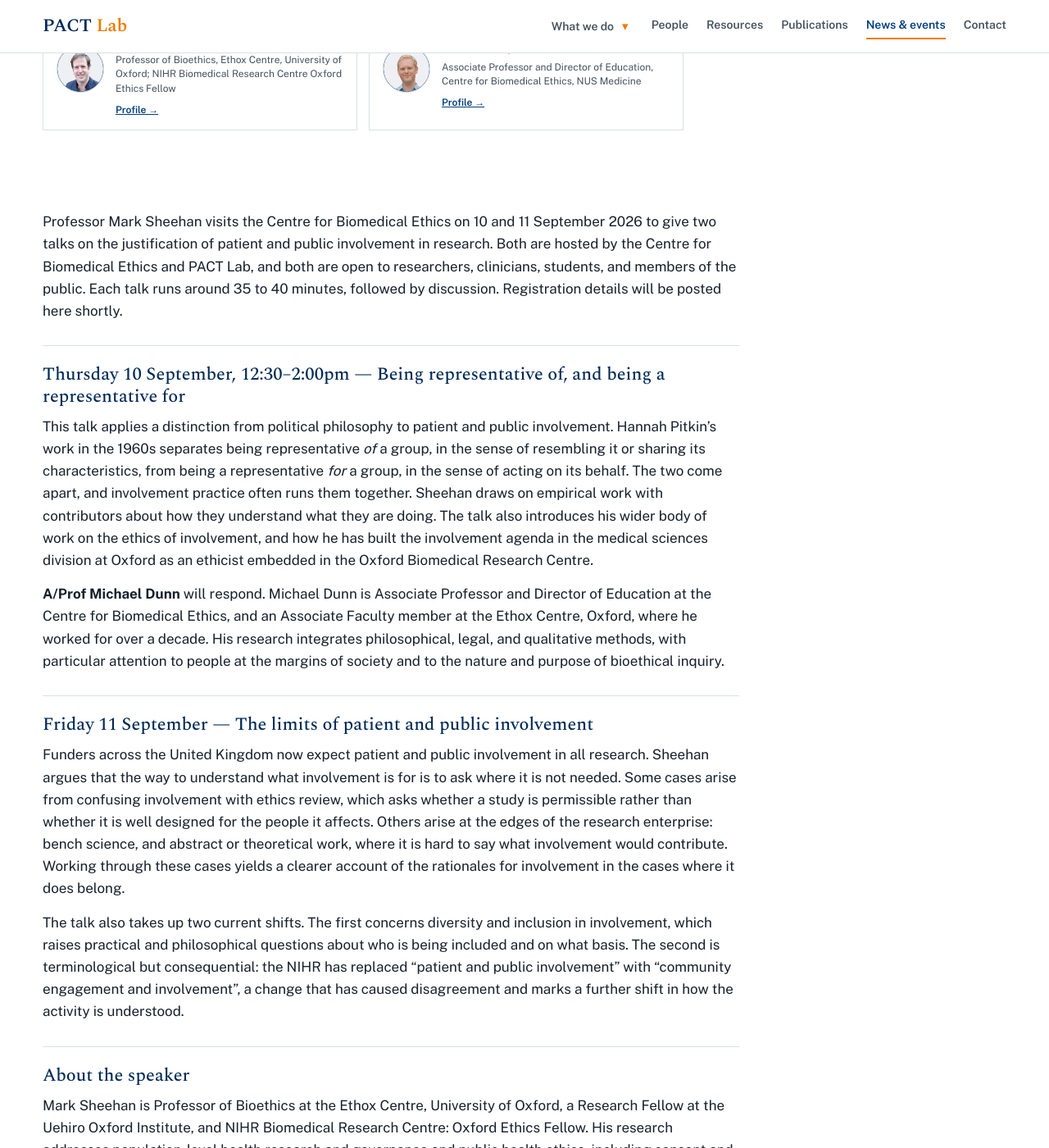
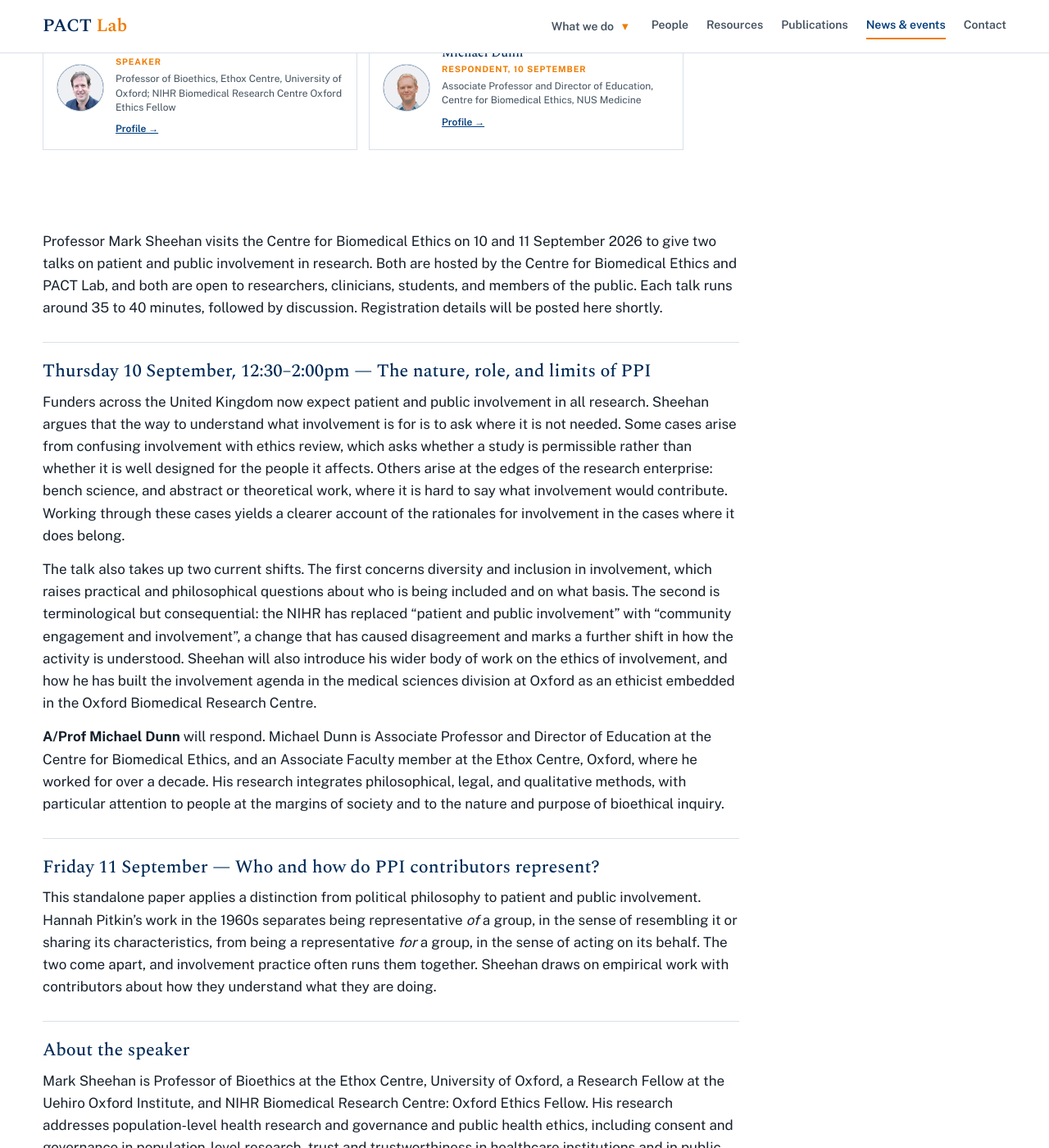
Before and after one commit to earp-lab/pact-lab, a Jekyll site: the page built from _events/mark-sheehan-visit.md, in a window 1280 px wide and 1400 px high, scrolled down 670 px. Shown: the whole window at 82% size. Built offline with Jekyll 4.4.1, drawn with Linux system fonts in a browser that asks for light colours; some of the changed text lies outside the part shown.

Commit message:
Add files via upload

```diff
--- a/_events/mark-sheehan-visit.md
+++ b/_events/mark-sheehan-visit.md
@@ -18,32 +18,31 @@
     profile: "https://medicine.nus.edu.sg/cbme/people_uri/michael-dunn/"
 registration: ""
 talks:
-  - title: "Being representative of, and being a representative for"
+  - title: "The nature, role, and limits of PPI"
     date: 2026-09-10
     time: "12:30–2:00pm"
     location: "Block MD11, 10 Medical Drive (room to be confirmed)"
-    blurb: "Political philosophy applied to patient and public involvement, with a response from A/Prof Michael Dunn."
-  - title: "The limits of patient and public involvement"
+    blurb: "What involvement is for, and when and for which kinds of research there is no need or requirement to do it. With a response from A/Prof Michael Dunn."
+  - title: "Who and how do PPI contributors represent? Representation in patient and public involvement in health research"
     date: 2026-09-11
     time: "Time to be confirmed"
     location: "Block MD11, 10 Medical Drive (room to be confirmed)"
-    blurb: "When, and for what kinds of research, is there no need or requirement to involve patients and the public at all?"
+    blurb: "A standalone paper applying distinctions from political philosophy to patient and public involvement."
 ---
 
-Professor Mark Sheehan visits the Centre for Biomedical Ethics on 10 and 11 September 2026 to give two talks on the justification of patient and public involvement in research. Both are hosted by the Centre for Biomedical Ethics and PACT Lab, and both are open to researchers, clinicians, students, and members of the public. Each talk runs around 35 to 40 minutes, followed by discussion. Registration details will be posted here shortly.
+Professor Mark Sheehan visits the Centre for Biomedical Ethics on 10 and 11 September 2026 to give two talks on patient and public involvement in research. Both are hosted by the Centre for Biomedical Ethics and PACT Lab, and both are open to researchers, clinicians, students, and members of the public. Each talk runs around 35 to 40 minutes, followed by discussion. Registration details will be posted here shortly.
 
-## Thursday 10 September, 12:30–2:00pm — Being representative of, and being a representative for
+## Thursday 10 September, 12:30–2:00pm — The nature, role, and limits of PPI
 
-This talk applies a distinction from political philosophy to patient and public involvement. Hannah Pitkin's work in the 1960s separates being representative *of* a group, in the sense of resembling it or sharing its characteristics, from being a representative *for* a group, in the sense of acting on its behalf. The two come apart, and involvement practice often runs them together. Sheehan draws on empirical work with contributors about how they understand what they are doing. The talk also introduces his wider body of work on the ethics of involvement, and how he has built the involvement agenda in the medical sciences division at Oxford as an ethicist embedded in the Oxford Biomedical Research Centre.
+Funders across the United Kingdom now expect patient and public involvement in all research. Sheehan argues that the way to understand what involvement is for is to ask where it is not needed. Some cases arise from confusing involvement with ethics review, which asks whether a study is permissible rather than whether it is well designed for the people it affects. Others arise at the edges of the research enterprise: bench science, and abstract or theoretical work, where it is hard to say what involvement would contribute. Working through these cases yields a clearer account of the rationales for involvement in the cases where it does belong.
+
+The talk also takes up two current shifts. The first concerns diversity and inclusion in involvement, which raises practical and philosophical questions about who is being included and on what basis. The second is terminological but consequential: the NIHR has replaced "patient and public involvement" with "community engagement and involvement", a change that has caused disagreement and marks a further shift in how the activity is understood. Sheehan will also introduce his wider body of work on the ethics of involvement, and how he has built the involvement agenda in the medical sciences division at Oxford as an ethicist embedded in the Oxford Biomedical Research Centre.
 
 **A/Prof Michael Dunn** will respond. Michael Dunn is Associate Professor and Director of Education at the Centre for Biomedical Ethics, and an Associate Faculty member at the Ethox Centre, Oxford, where he worked for over a decade. His research integrates philosophical, legal, and qualitative methods, with particular attention to people at the margins of society and to the nature and purpose of bioethical inquiry.
 
-## Friday 11 September — The limits of patient and public involvement
+## Friday 11 September — Who and how do PPI contributors represent?
 
-Funders across the United Kingdom now expect patient and public involvement in all research. Sheehan argues that the way to understand what involvement is for is to ask where it is not needed. Some cases arise from confusing involvement with ethics review, which asks whether a study is permissible rather than whether it is well designed for the people it affects. Others arise at the edges of the research enterprise: bench science, and abstract or theoretical work, where it is hard to say what involvement would contribute. Working through these cases yields a clearer account of the rationales for involvement in the cases where it does belong.
-
-The talk also takes up two current shifts. The first concerns diversity and inclusion in involvement, which raises practical and philosophical questions about who is being included and on what basis. The second is terminological but consequential: the NIHR has replaced "patient and public involvement" with "community engagement and involvement", a change that has caused disagreement and marks a further shift in how the activity is understood.
-
+This standalone paper applies a distinction from political philosophy to patient and public involvement. Hannah Pitkin's work in the 1960s separates being representative *of* a group, in the sense of resembling it or sharing its characteristics, from being a representative *for* a group, in the sense of acting on its behalf. The two come apart, and involvement practice often runs them together. Sheehan draws on empirical work with contributors about how they understand what they are doing.
 
 ## About the speaker
 
```
